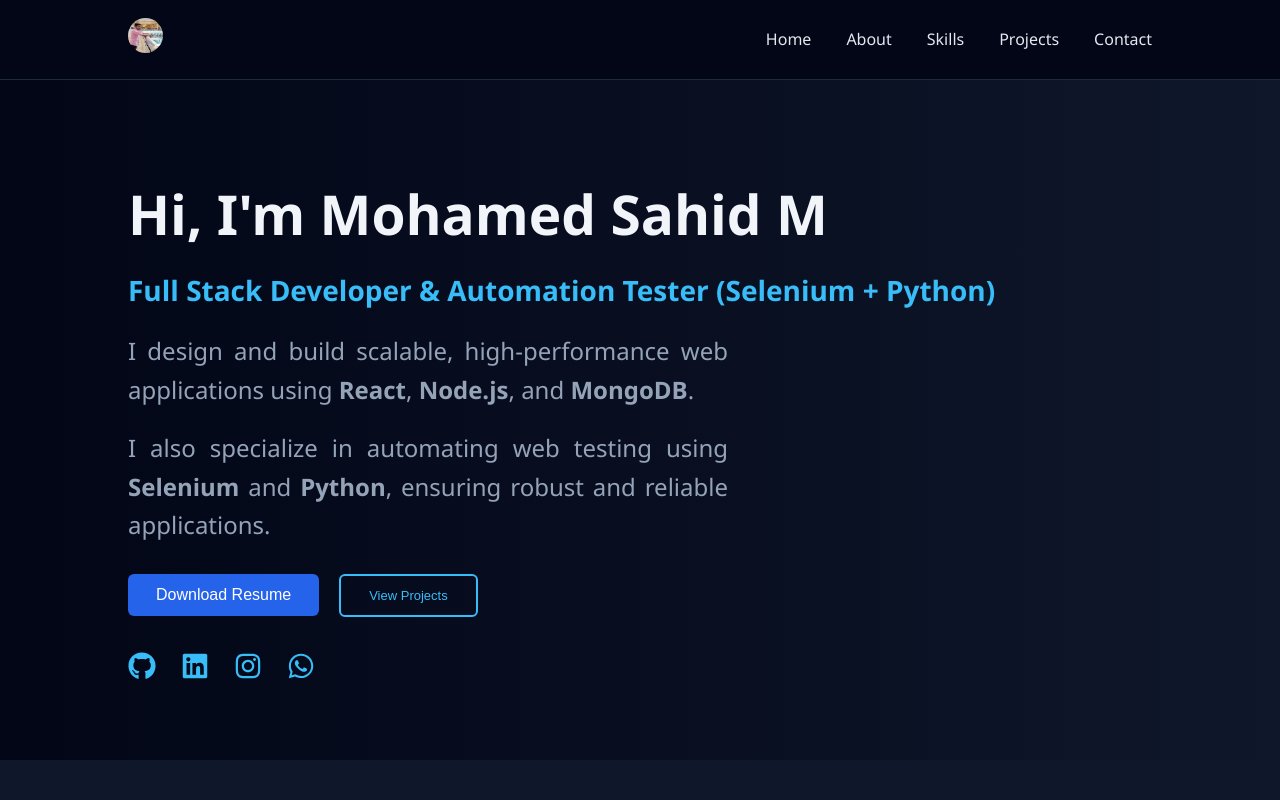
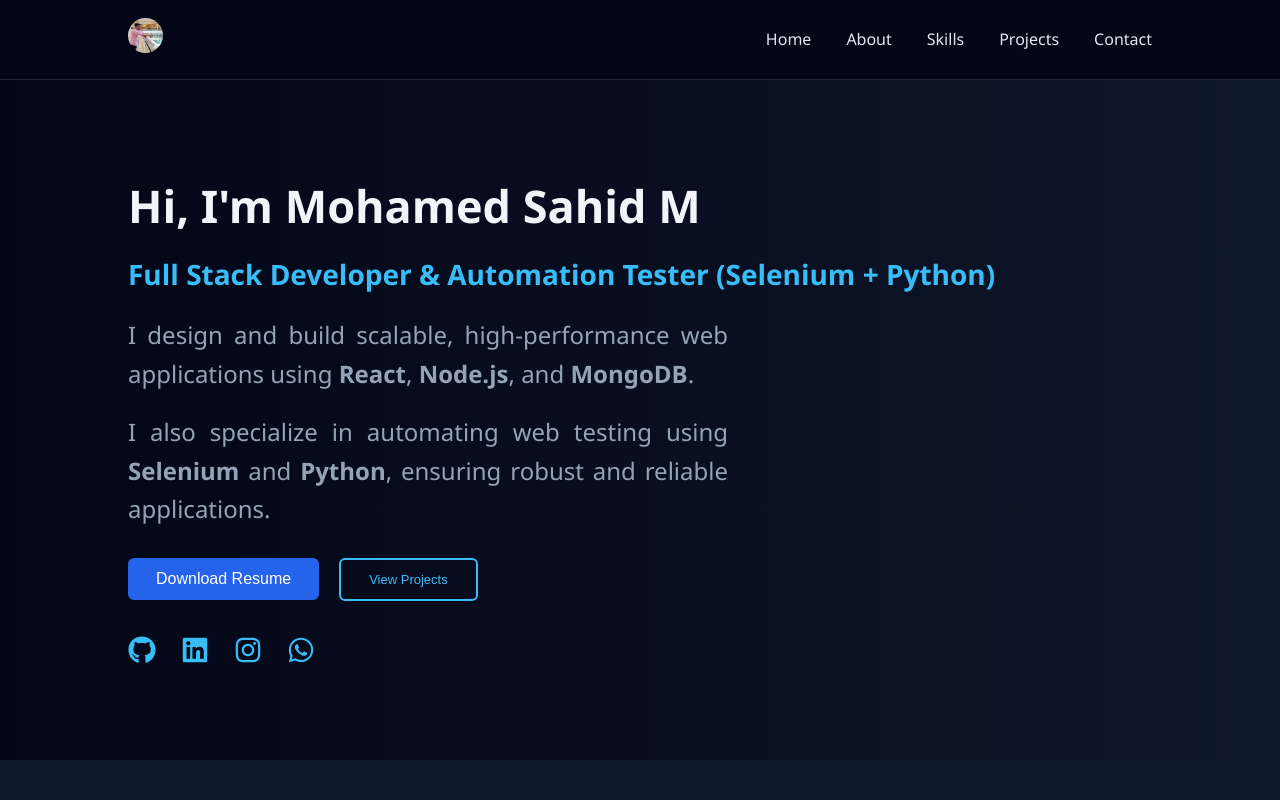
Before and after one commit to Mohamed-Shahid8668/MyPortfolio, a React (Create React App) app in the folder Frontend/: page / in a window 1280 px wide. Shown: the top 800 px of the page. Built offline with nearby package versions, Linux system fonts and the light colour scheme.

Commit message:
front-rrde

```diff
--- a/Frontend/src/App.css
+++ b/Frontend/src/App.css
@@ -82,7 +82,7 @@ h1,h2,h3{
 }
 
 .hero h1{
-  font-size:55px;
+  font-size:45px;
 }
 
 .hero h2{
```
